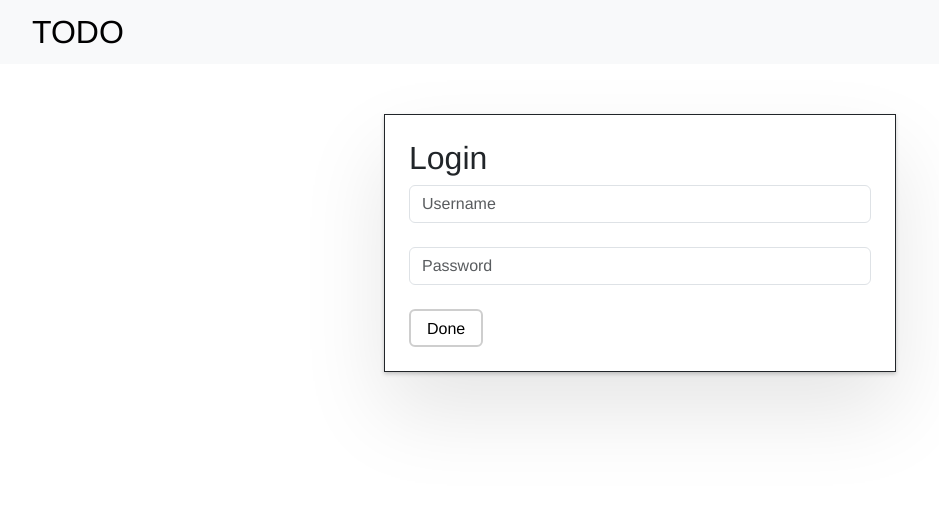
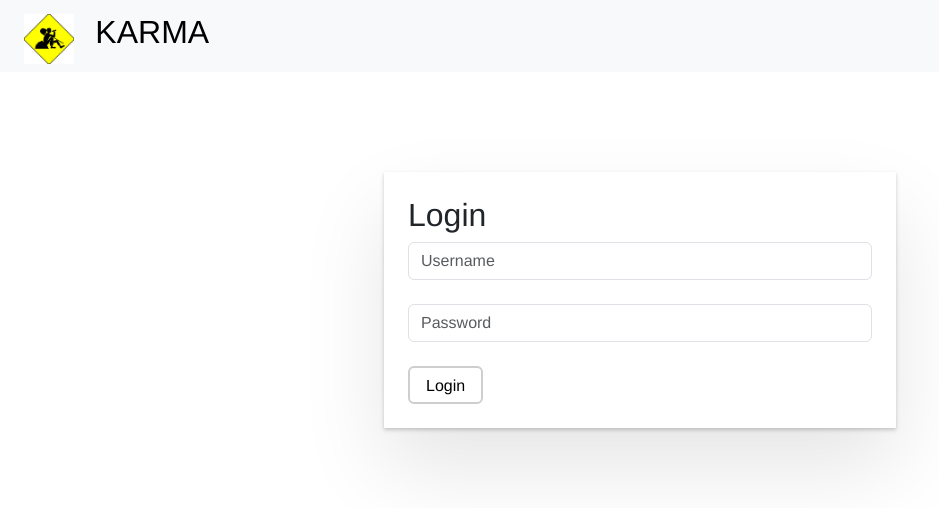
Before and after one commit to vikassrivastava18/Angular, an Angular app: page /login in a window 1280 px wide. Shown: the top 508 px of the page, without its empty margins (0-939 px from the left). Built offline with nearby package versions, Linux system fonts and the light colour scheme.

Commit message:
Add logo, fix toast messaging

```diff
--- a/src/app/app.css
+++ b/src/app/app.css
@@ -21,7 +21,7 @@
 .info { background-color: #3498db; }
 
 /* Styling for message and close button */
-.toast-message { font-size: 14px; font-weight: 500; }
+.toast-message { font-size: 14px; font-weight: 500;}
 .toast-close {
   background: none;
   border: none;
--- a/src/app/auth/login/login.css
+++ b/src/app/auth/login/login.css
@@ -2,7 +2,6 @@
     max-width: 40vw;
     display: block;
     margin: 0 auto;
-    margin-top: 50px;
-    border: 1px solid;
+    margin-top: 100px;
     box-shadow: 0 2px 4px 0 rgb(0 0 0 / 20%), 0 2.5rem 5rem 0 rgb(0 0 0 / 10%);
 }
--- a/src/app/auth/login/login.html
+++ b/src/app/auth/login/login.html
@@ -1,5 +1,5 @@
 
-<div class="main container p-4">
+<div class="main p-4">
     <h2>Login</h2>
 
     <input
@@ -16,7 +16,7 @@
     <button
         class="btn"
         (click)="login()">
-        Done
+        Login
       </button>
 
 </div>
--- a/src/app/nav/nav.html
+++ b/src/app/nav/nav.html
@@ -1,7 +1,9 @@
 <nav class="navbar navbar-expand-lg navbar-light bg-light">
     <div class="d-flex justify-content-between w-100">
         <div class="px-4">
-            <a class="navbar-brand ms-2" id="homeLink" href="#">TODO</a>
+            <img src="karma.png" width="50" alt="karma logo"> &nbsp;
+            <a class="navbar-brand ms-2" id="homeLink" href="#">KARMA</a>
+
             <button class="navbar-toggler" type="button"
                 data-toggle="collapse"
                 data-target="#navbarNav"
--- a/src/app/toast.service.ts
+++ b/src/app/toast.service.ts
@@ -12,7 +12,7 @@ export interface ToastData {
 export class ToastService {
     toast = signal<ToastData | null>(null);
 
-    show(message: string, type: 'success' | 'error' | 'info' = 'info') {
+    show(type: 'success' | 'error' | 'info' = 'info', message: string) {
         this.toast.set({ message, type });
         // Automatically clear the toast after 3 seconds
         setTimeout(() => {
--- a/src/app/todo/todo.html
+++ b/src/app/todo/todo.html
@@ -1,11 +1,11 @@
 <div class="main">
 
-  <h2>{{ componentTitle }}</h2>
+  <!-- <h2>{{ componentTitle }}</h2> -->
 
   <label for="addItemInput">What would you like to do today?</label>
   <input
     #newItem
-    placeholder="add an item"
+    placeholder="Add an item"
     newItem.value=""
     class="lg-text-input"
     id="addItemInput" />
--- a/src/app/todo/todo.ts
+++ b/src/app/todo/todo.ts
@@ -39,7 +39,7 @@ export class ToDo {
   getAllTodos() {
     this.todoService.getTodos().subscribe({
       next: todos => this.allTodos.set(todos),
-      error: err => this.toastService.show('Something failed!:', err.message)
+      error: err => this.toastService.show('error', err.message)
     })
   }
 
@@ -56,7 +56,7 @@ export class ToDo {
       next: (newTodo) => {
         this.allTodos.update((todos) => [newTodo, ...todos]);
       },
-      error: err => this.toastService.show('Something failed!:', err.message)
+      error: err => this.toastService.show('error', err.message)
 
     });
   }
```
Also changed, not shown: public/karma.png (added).
